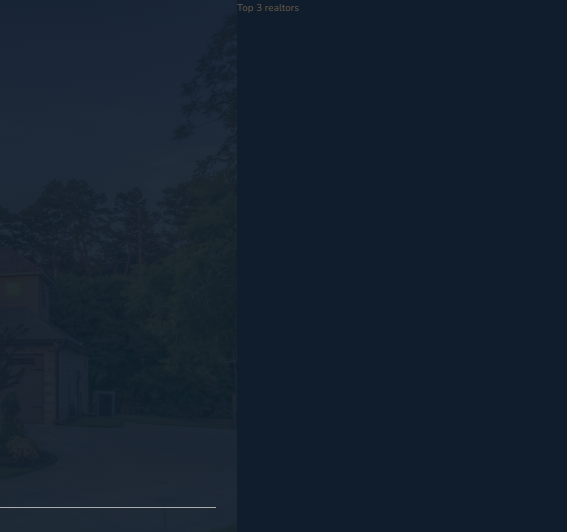
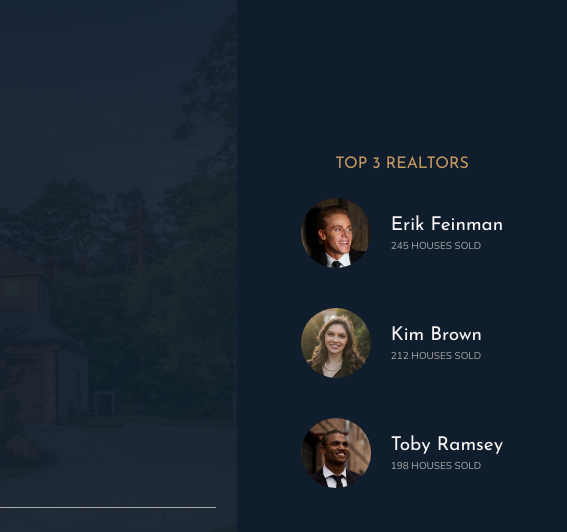
Before and after one commit to thiagocrux/nexter-landing-page, a website: page index.html in a window 1280 px wide. Shown: the top 532 px of the page, 713-1280 px from the left. Drawn offline with nearby package versions, Linux system fonts and the light colour scheme.

Commit message:
After class 121 "Building the Realtors Section"

```diff
--- a/index.html
+++ b/index.html
@@ -38,7 +38,26 @@
         <!-- REALTORS -->
 
         <div class="realtors">
-            Top 3 realtors
+            <h3 class="heading-3">Top 3 Realtors</h3>
+            <div class="realtors__list">
+                <img src="img/realtor-1.jpeg" alt="Realtor 1" class="realtors__img">
+                <div class="realtors__details">
+                    <h4 class="heading-4 heading-4--light">Erik Feinman</h4>
+                    <p class="realtors__sold">245 houses sold</p>
+                </div>
+
+                <img src="img/realtor-2.jpeg" alt="Realtor 2" class="realtors__img">
+                <div class="realtors__details">
+                    <h4 class="heading-4 heading-4--light">Kim Brown</h4>
+                    <p class="realtors__sold">212 houses sold</p>
+                </div>
+
+                <img src="img/realtor-3.jpeg" alt="Realtor 3" class="realtors__img">
+                <div class="realtors__details">
+                    <h4 class="heading-4 heading-4--light">Toby Ramsey</h4>
+                    <p class="realtors__sold">198 houses sold</p>
+                </div>
+            </div>
         </div>
 
         <!-- SECTION: FEATURES -->
@@ -409,7 +428,7 @@
                 <li class="nav__item"><a href="#" class="nav__link">Come work with us</a></li>
             </ul>
 
-            <p class="copyright">Copyright 2017 by Jonas Schmedtmann. Feel free to use this project for your own purposes. This does NOT apply if you plan to produce your own vicourse or tutoriaals based on this project.</p>
+            <p class="copyright">&copy; Copyright 2017 by Jonas Schmedtmann. Feel free to use this project for your own purposes. This does NOT apply if you plan to produce your own vicourse or tutoriaals based on this project.</p>
         </footer>
     </body>
 </html>
--- a/sass/_realtors.scss
+++ b/sass/_realtors.scss
@@ -1,4 +1,30 @@
 .realtors {
     background-color: $color-secondary;
     grid-column: col-start 7 / full-end;
+    padding: 3rem;
+    display: grid;
+    align-content: center;
+    justify-content: center;
+    justify-items: center;
+    grid-row-gap: 2rem;
+
+    &__list {
+        display: grid;
+        grid-template-columns: min-content max-content;
+        grid-column-gap: 2rem;
+        grid-row-gap: 5vh;
+        align-items: center;
+    }
+
+    &__img {
+        width: 7rem;
+        border-radius: 50%;
+        display: block;
+    }
+
+    &__sold {
+        text-transform: uppercase;
+        color: $color-grey-light-2;
+        margin-top: -3px;
+    }
 }
```
Also changed, not shown: css/style.css, 1 other file.
